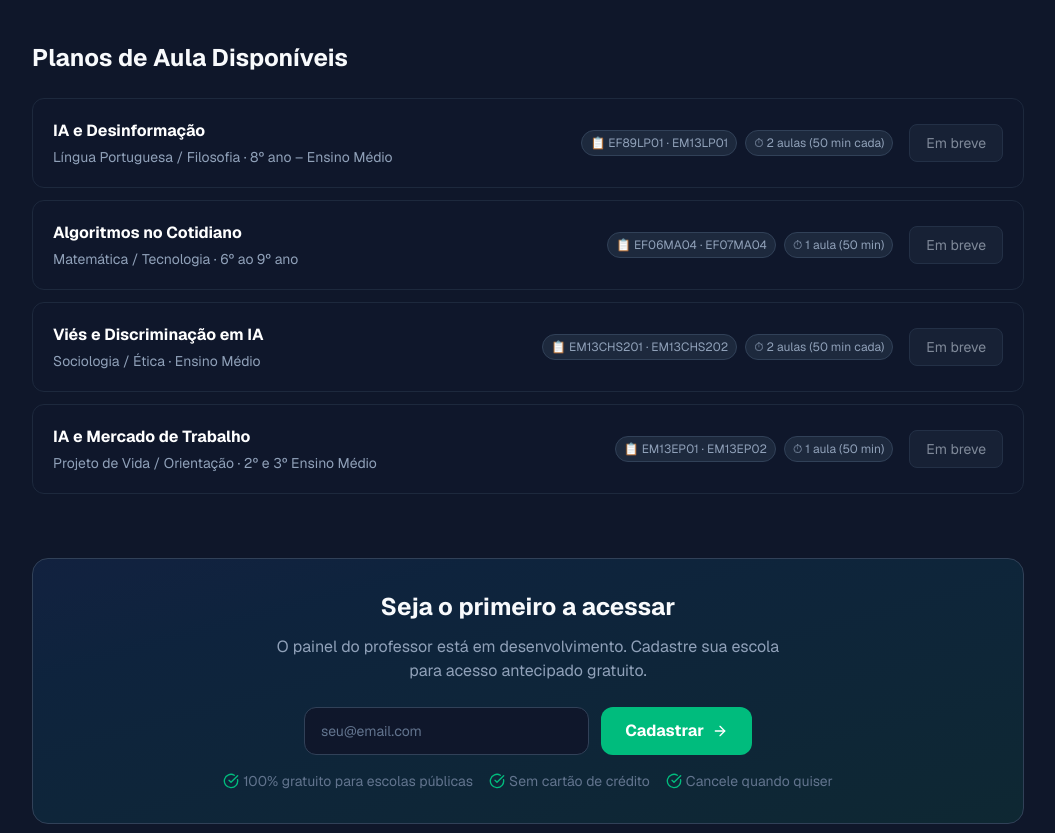
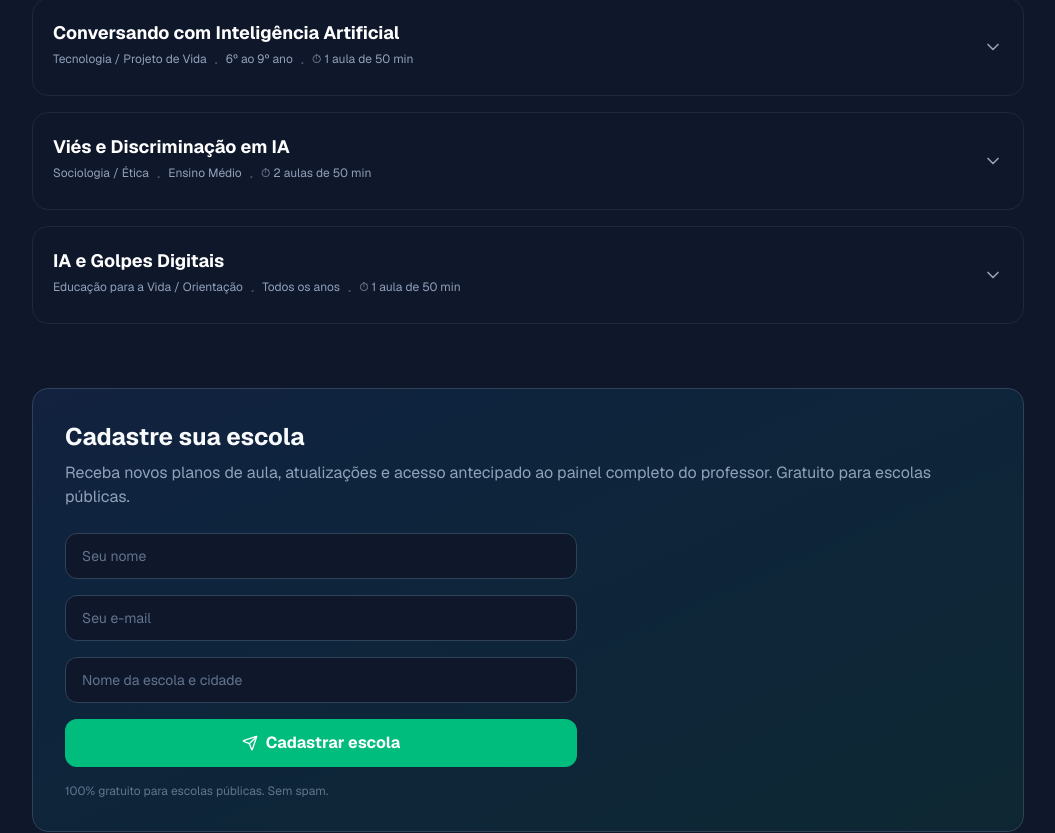
Before and after one commit to brasil-digital/ia-fala-brasil, a Next.js app: page /professor in a window 1280 px wide. Shown: the part 579-1412 px from the top of the page, without its empty margins (112-1167 px from the left). Built offline with nearby package versions, Linux system fonts and the light colour scheme.

Commit message:
feat: painel do professor com planos de aula completos e formulário de cadastro

```diff
--- a/app/professor/page.tsx
+++ b/app/professor/page.tsx
@@ -1,45 +1,112 @@
+"use client";
+
+import { useState } from "react";
 import Link from "next/link";
-import { Users, BookOpen, BarChart2, FileText, ArrowRight, CheckCircle } from "lucide-react";
+import { BookOpen, ChevronDown, ChevronUp, CheckCircle, ArrowRight, Send, Loader2 } from "lucide-react";
 
 const planos = [
   {
     titulo: "IA e Desinformação",
     disciplina: "Língua Portuguesa / Filosofia",
     serie: "8º ano – Ensino Médio",
-    bncc: "EF89LP01 · EM13LP01",
-    duracao: "2 aulas (50 min cada)",
+    bncc: ["EF89LP01", "EM13LP01"],
+    duracao: "2 aulas de 50 min",
+    objetivo: "Capacitar os alunos a identificar notícias falsas e desinformação usando pensamento crítico e ferramentas de IA.",
+    materiais: ["Celulares ou computadores com acesso à internet", "Acesso ao módulo Detecta Fake (iafalabrasil.com.br)"],
+    atividades: [
+      { tempo: "10 min", desc: "Roda de conversa: o professor pergunta quantos alunos já receberam uma notícia falsa no WhatsApp." },
+      { tempo: "15 min", desc: "Explicação sobre como funciona a desinformação digital e como a IA pode ajudar na verificação." },
+      { tempo: "20 min", desc: "Prática: cada aluno acessa o módulo Detecta Fake e analisa uma notícia real trazida pelo professor." },
+      { tempo: "5 min", desc: "Discussão coletiva: o que a IA identificou? Faz sentido? O que o aluno achou que ela errou?" },
+      { tempo: "2ª aula — 50 min", desc: "Alunos buscam suas próprias notícias suspeitas, analisam com a ferramenta e apresentam para a turma." },
+    ],
+    avaliacao: "Produção de um post explicando para a família como identificar fake news, usando o que aprendeu na aula.",
+    modulo: "/aprender/detecta-fake",
+    moduloLabel: "Detecta Fake",
   },
   {
-    titulo: "Algoritmos no Cotidiano",
-    disciplina: "Matemática / Tecnologia",
+    titulo: "Conversando com Inteligência Artificial",
+    disciplina: "Tecnologia / Projeto de Vida",
     serie: "6º ao 9º ano",
-    bncc: "EF06MA04 · EF07MA04",
-    duracao: "1 aula (50 min)",
+    bncc: ["EF06MA04", "EF07MA04", "BNCC Computação"],
+    duracao: "1 aula de 50 min",
+    objetivo: "Introduzir os alunos ao conceito de IA generativa e ensinar como formular boas perguntas (prompts) para obter resultados úteis.",
+    materiais: ["Celulares ou computadores", "Acesso ao Prompt Lab (iafalabrasil.com.br)"],
+    atividades: [
+      { tempo: "10 min", desc: "O professor mostra o que é o Ronny IA e faz uma pergunta simples ao vivo para a turma ver a resposta." },
+      { tempo: "10 min", desc: "Explica a diferença entre uma pergunta vaga ('fala sobre futebol') e uma pergunta específica ('explique as regras do futebol para uma criança de 8 anos')." },
+      { tempo: "25 min", desc: "Desafio em duplas: cada dupla tenta conseguir a melhor resposta possível para um tema sorteado pelo professor." },
+      { tempo: "5 min", desc: "Compartilhamento: qual dupla conseguiu a resposta mais útil? O que fizeram de diferente?" },
+    ],
+    avaliacao: "Cada aluno escreve 3 perguntas bem formuladas sobre um tema da matéria atual e compartilha com o professor.",
+    modulo: "/aprender/prompt-lab",
+    moduloLabel: "Prompt Lab",
   },
   {
     titulo: "Viés e Discriminação em IA",
     disciplina: "Sociologia / Ética",
     serie: "Ensino Médio",
-    bncc: "EM13CHS201 · EM13CHS202",
-    duracao: "2 aulas (50 min cada)",
+    bncc: ["EM13CHS201", "EM13CHS202"],
+    duracao: "2 aulas de 50 min",
+    objetivo: "Compreender como sistemas de IA podem reproduzir preconceitos e discriminação, com foco no contexto brasileiro.",
+    materiais: ["Celulares ou computadores", "Acesso ao módulo Viés na Máquina (iafalabrasil.com.br)"],
+    atividades: [
+      { tempo: "15 min", desc: "O professor apresenta casos reais: reconhecimento facial que erra mais para pessoas negras, algoritmos de crédito que discriminam moradores de periferia." },
+      { tempo: "15 min", desc: "Debate: por que uma máquina pode ser preconceituosa se foi programada por humanos?" },
+      { tempo: "20 min", desc: "Prática: alunos acessam o módulo e exploram cenários de viés em IA no contexto brasileiro." },
+      { tempo: "2ª aula — 50 min", desc: "Grupos elaboram uma 'cartilha de direitos digitais' com dicas de como o cidadão pode se proteger de decisões injustas feitas por IA." },
+    ],
+    avaliacao: "Produção em grupo da cartilha de direitos digitais para ser distribuída na comunidade escolar.",
+    modulo: "/aprender/vies-na-maquina",
+    moduloLabel: "Viés na Máquina",
   },
   {
-    titulo: "IA e Mercado de Trabalho",
-    disciplina: "Projeto de Vida / Orientação",
-    serie: "2º e 3º Ensino Médio",
-    bncc: "EM13EP01 · EM13EP02",
-    duracao: "1 aula (50 min)",
+    titulo: "IA e Golpes Digitais",
+    disciplina: "Educação para a Vida / Orientação",
+    serie: "Todos os anos",
+    bncc: ["EM13EP01", "Competências Digitais"],
+    duracao: "1 aula de 50 min",
+    objetivo: "Ensinar alunos e suas famílias a identificar golpes que usam IA, como clonagem de voz, deepfakes e phishing.",
+    materiais: ["Celulares", "Acesso ao módulo Golpe ou IA? (iafalabrasil.com.br)"],
+    atividades: [
+      { tempo: "10 min", desc: "O professor reproduz um áudio de voz clonada por IA (disponível no YouTube) e pergunta: 'Vocês percebem que é falso?'" },
+      { tempo: "15 min", desc: "Explicação dos tipos de golpe com IA mais comuns no Brasil: WhatsApp clonado, PIX falso, deepfake de celebridades." },
+      { tempo: "20 min", desc: "Prática: alunos descrevem situações suspeitas no módulo Golpe ou IA? e aprendem a analisar o risco." },
+      { tempo: "5 min", desc: "Tarefa de casa: ensinar um familiar idoso uma coisa que aprendeu na aula." },
+    ],
+    avaliacao: "Relato escrito de como o aluno ensinou um familiar sobre golpes digitais.",
+    modulo: "/cidadao",
+    moduloLabel: "Golpe ou IA?",
   },
 ];
 
-const recursos = [
-  { icon: FileText, titulo: "Planos de aula prontos", desc: "Alinhados à BNCC, com objetivos, metodologia e avaliação" },
-  { icon: BarChart2, titulo: "Acompanhamento de turma", desc: "Veja o progresso individual e coletivo dos alunos" },
-  { icon: BookOpen, titulo: "Banco de atividades", desc: "Exercícios, dinâmicas e avaliações por disciplina" },
-  { icon: Users, titulo: "Sem precisar ser tech", desc: "Interface pensada para professores de qualquer área" },
-];
+export default function ProfessorPage() {
+  const [aberto, setAberto] = useState<number | null>(null);
+  const [email, setEmail] = useState("");
+  const [nome, setNome] = useState("");
+  const [escola, setEscola] = useState("");
+  const [enviado, setEnviado] = useState(false);
+  const [enviando, setEnviando] = useState(false);
+  const [erro, setErro] = useState("");
 
-export default function ProfessorPage() {
+  async function cadastrar(e: React.FormEvent) {
+    e.preventDefault();
+    setEnviando(true);
+    setErro("");
+    try {
+      const res = await fetch("https://formspree.io/f/mvzwnkkg", {
+        method: "POST",
+        headers: { "Content-Type": "application/json", Accept: "application/json" },
+        body: JSON.stringify({ nome, email, escola }),
+      });
+      if (res.ok) setEnviado(true);
+      else setErro("Erro ao enviar. Tente novamente.");
+    } catch {
+      setErro("Erro de conexão. Tente novamente.");
+    }
+    setEnviando(false);
+  }
+
   return (
     <div className="max-w-5xl mx-auto px-4 py-16">
 
@@ -53,86 +120,162 @@ export default function ProfessorPage() {
           <span className="gradient-text">sala de aula</span>
         </h1>
         <p className="text-slate-400 text-lg max-w-2xl mx-auto">
-          Planos de aula prontos, alinhados à BNCC, para ensinar IA de forma prática.
+          Planos de aula prontos, alinhados à BNCC, com atividades práticas usando IA de verdade.
           Sem precisar ser especialista em tecnologia.
         </p>
       </div>
 
-      {/* Recursos */}
-      <div className="grid md:grid-cols-2 lg:grid-cols-4 gap-4 mb-16">
-        {recursos.map(({ icon: Icon, titulo, desc }) => (
-          <div key={titulo} className="p-5 rounded-2xl bg-slate-900 border border-slate-800 text-center">
-            <div className="w-10 h-10 rounded-xl bg-blue-500/10 border border-blue-500/20 flex items-center justify-center mx-auto mb-3">
-              <Icon className="w-5 h-5 text-blue-400" />
+      {/* Planos de aula */}
+      <div className="mb-16">
+        <h2 className="text-2xl font-bold mb-6">Planos de Aula</h2>
+        <div className="flex flex-col gap-4">
+          {planos.map(({ titulo, disciplina, serie, bncc, duracao, objetivo, materiais, atividades, avaliacao, modulo, moduloLabel }, i) => (
+            <div key={titulo} className="rounded-2xl bg-slate-900 border border-slate-800 overflow-hidden">
+
+              {/* Header do plano */}
+              <button
+                onClick={() => setAberto(aberto === i ? null : i)}
+                className="w-full p-5 flex items-center justify-between text-left hover:bg-slate-800/50 transition-colors"
+              >
+                <div className="flex-1">
+                  <h3 className="font-bold text-white text-lg mb-1">{titulo}</h3>
+                  <div className="flex flex-wrap gap-2">
+                    <span className="text-xs text-slate-400">{disciplina}</span>
+                    <span className="text-slate-600">·</span>
+                    <span className="text-xs text-slate-400">{serie}</span>
+                    <span className="text-slate-600">·</span>
+                    <span className="text-xs text-slate-400">⏱ {duracao}</span>
                   </div>
-            <h3 className="font-bold text-sm mb-1">{titulo}</h3>
-            <p className="text-slate-500 text-xs">{desc}</p>
                 </div>
+                {aberto === i
+                  ? <ChevronUp className="w-5 h-5 text-slate-400 shrink-0" />
+                  : <ChevronDown className="w-5 h-5 text-slate-400 shrink-0" />
+                }
+              </button>
+
+              {/* Conteúdo expandido */}
+              {aberto === i && (
+                <div className="px-5 pb-6 border-t border-slate-800 pt-5 flex flex-col gap-5">
+
+                  {/* Tags BNCC */}
+                  <div className="flex flex-wrap gap-2">
+                    {bncc.map((tag) => (
+                      <span key={tag} className="text-xs px-2 py-1 rounded-full bg-blue-500/10 border border-blue-500/20 text-blue-400">
+                        📋 {tag}
+                      </span>
                     ))}
                   </div>
 
-      {/* Planos de aula preview */}
-      <div className="mb-16">
-        <h2 className="text-2xl font-bold mb-6">Planos de Aula Disponíveis</h2>
+                  {/* Objetivo */}
+                  <div>
+                    <h4 className="text-sm font-bold text-slate-300 mb-1">Objetivo</h4>
+                    <p className="text-sm text-slate-400">{objetivo}</p>
+                  </div>
+
+                  {/* Materiais */}
+                  <div>
+                    <h4 className="text-sm font-bold text-slate-300 mb-2">Materiais necessários</h4>
+                    <ul className="flex flex-col gap-1">
+                      {materiais.map((m, j) => (
+                        <li key={j} className="text-sm text-slate-400 flex items-start gap-2">
+                          <CheckCircle className="w-4 h-4 text-emerald-500 shrink-0 mt-0.5" /> {m}
+                        </li>
+                      ))}
+                    </ul>
+                  </div>
+
+                  {/* Atividades */}
+                  <div>
+                    <h4 className="text-sm font-bold text-slate-300 mb-3">Passo a passo</h4>
                     <div className="flex flex-col gap-3">
-          {planos.map(({ titulo, disciplina, serie, bncc, duracao }) => (
-            <div key={titulo} className="p-5 rounded-xl bg-slate-900 border border-slate-800 flex flex-col md:flex-row md:items-center gap-4">
-              <div className="flex-1">
-                <h3 className="font-bold text-white mb-1">{titulo}</h3>
-                <p className="text-sm text-slate-400">{disciplina} · {serie}</p>
-              </div>
-              <div className="flex flex-wrap gap-2">
-                <span className="text-xs px-2 py-1 rounded-full bg-slate-800 text-slate-400 border border-slate-700">
-                  📋 {bncc}
+                      {atividades.map((a, j) => (
+                        <div key={j} className="flex gap-3">
+                          <span className="text-xs px-2 py-1 rounded-lg bg-slate-800 text-emerald-400 font-mono shrink-0 h-fit">
+                            {a.tempo}
                           </span>
-                <span className="text-xs px-2 py-1 rounded-full bg-slate-800 text-slate-400 border border-slate-700">
-                  ⏱ {duracao}
-                </span>
-              </div>
-              <button className="px-4 py-2 rounded-lg bg-slate-800 text-slate-300 text-sm hover:bg-slate-700 transition-colors border border-slate-700 opacity-60 cursor-not-allowed">
-                Em breve
-              </button>
+                          <p className="text-sm text-slate-400">{a.desc}</p>
                         </div>
                       ))}
                     </div>
                   </div>
 
-      {/* CTA */}
-      <div className="p-8 rounded-2xl bg-gradient-to-br from-blue-500/10 to-emerald-500/10 border border-slate-700 text-center">
-        <h2 className="text-2xl font-bold mb-3">Seja o primeiro a acessar</h2>
-        <p className="text-slate-400 mb-6 max-w-lg mx-auto">
-          O painel do professor está em desenvolvimento. Cadastre sua escola para acesso antecipado gratuito.
-        </p>
-        <div className="flex flex-col items-center gap-4">
-          <div className="flex flex-col sm:flex-row gap-3 w-full max-w-md">
-            <input
-              type="email"
-              placeholder="seu@email.com"
-              className="flex-1 px-4 py-3 rounded-xl bg-slate-900 border border-slate-700 text-slate-200 placeholder-slate-500 focus:outline-none focus:border-emerald-500 text-sm"
-            />
-            <button className="px-6 py-3 rounded-xl bg-emerald-500 text-white font-bold hover:bg-emerald-400 transition-colors flex items-center justify-center gap-2">
-              Cadastrar <ArrowRight className="w-4 h-4" />
-            </button>
+                  {/* Avaliação */}
+                  <div className="p-4 rounded-xl bg-slate-800/60 border border-slate-700">
+                    <h4 className="text-sm font-bold text-slate-300 mb-1">Avaliação sugerida</h4>
+                    <p className="text-sm text-slate-400">{avaliacao}</p>
                   </div>
-          <div className="flex flex-wrap justify-center gap-4 text-sm text-slate-500">
-            {["100% gratuito para escolas públicas", "Sem cartão de crédito", "Cancele quando quiser"].map((t) => (
-              <span key={t} className="flex items-center gap-1">
-                <CheckCircle className="w-4 h-4 text-emerald-500" /> {t}
-              </span>
+
+                  {/* Link para o módulo */}
+                  <Link
+                    href={modulo}
+                    className="inline-flex items-center gap-2 px-5 py-3 rounded-xl bg-emerald-500 text-white font-bold text-sm hover:bg-emerald-400 transition-colors w-fit"
+                  >
+                    <BookOpen className="w-4 h-4" />
+                    Acessar módulo: {moduloLabel}
+                    <ArrowRight className="w-4 h-4" />
+                  </Link>
+                </div>
+              )}
+            </div>
           ))}
         </div>
       </div>
+
+      {/* Formulário de cadastro */}
+      <div className="p-8 rounded-2xl bg-gradient-to-br from-blue-500/10 to-emerald-500/10 border border-slate-700">
+        <h2 className="text-2xl font-bold mb-2">Cadastre sua escola</h2>
+        <p className="text-slate-400 mb-6">
+          Receba novos planos de aula, atualizações e acesso antecipado ao painel completo do professor. Gratuito para escolas públicas.
+        </p>
+
+        {enviado ? (
+          <div className="flex items-center gap-3 p-5 rounded-xl bg-emerald-500/10 border border-emerald-500/20 text-emerald-400">
+            <CheckCircle className="w-6 h-6 shrink-0" />
+            <div>
+              <p className="font-bold">Cadastro realizado!</p>
+              <p className="text-sm opacity-80">Entraremos em contato em breve com novidades e acesso ao painel do professor.</p>
             </div>
-
-      {/* Link para módulos */}
-      <div className="mt-12 text-center">
-        <p className="text-slate-400 mb-4">Enquanto isso, experimente os módulos com seus alunos:</p>
-        <Link
-          href="/aprender"
-          className="inline-flex items-center gap-2 px-6 py-3 rounded-xl bg-slate-800 text-white font-bold hover:bg-slate-700 transition-colors border border-slate-700"
+          </div>
+        ) : (
+          <form onSubmit={cadastrar} className="flex flex-col gap-4 max-w-lg">
+            <input
+              type="text"
+              placeholder="Seu nome"
+              value={nome}
+              onChange={(e) => setNome(e.target.value)}
+              required
+              className="px-4 py-3 rounded-xl bg-slate-900 border border-slate-700 text-slate-200 placeholder-slate-500 focus:outline-none focus:border-emerald-500 text-sm"
+            />
+            <input
+              type="email"
+              placeholder="Seu e-mail"
+              value={email}
+              onChange={(e) => setEmail(e.target.value)}
+              required
+              className="px-4 py-3 rounded-xl bg-slate-900 border border-slate-700 text-slate-200 placeholder-slate-500 focus:outline-none focus:border-emerald-500 text-sm"
+            />
+            <input
+              type="text"
+              placeholder="Nome da escola e cidade"
+              value={escola}
+              onChange={(e) => setEscola(e.target.value)}
+              required
+              className="px-4 py-3 rounded-xl bg-slate-900 border border-slate-700 text-slate-200 placeholder-slate-500 focus:outline-none focus:border-emerald-500 text-sm"
+            />
+            {erro && <p className="text-red-400 text-sm">{erro}</p>}
+            <button
+              type="submit"
+              disabled={enviando}
+              className="px-6 py-3 rounded-xl bg-emerald-500 text-white font-bold hover:bg-emerald-400 transition-colors disabled:opacity-50 flex items-center justify-center gap-2"
             >
-          <BookOpen className="w-4 h-4" /> Ver módulos de aprendizado
-        </Link>
+              {enviando
+                ? <><Loader2 className="w-4 h-4 animate-spin" /> Enviando...</>
+                : <><Send className="w-4 h-4" /> Cadastrar escola</>
+              }
+            </button>
+            <p className="text-xs text-slate-500">100% gratuito para escolas públicas. Sem spam.</p>
+          </form>
+        )}
       </div>
     </div>
   );
```
Lines whose indentation alone changed are shown as unchanged.
